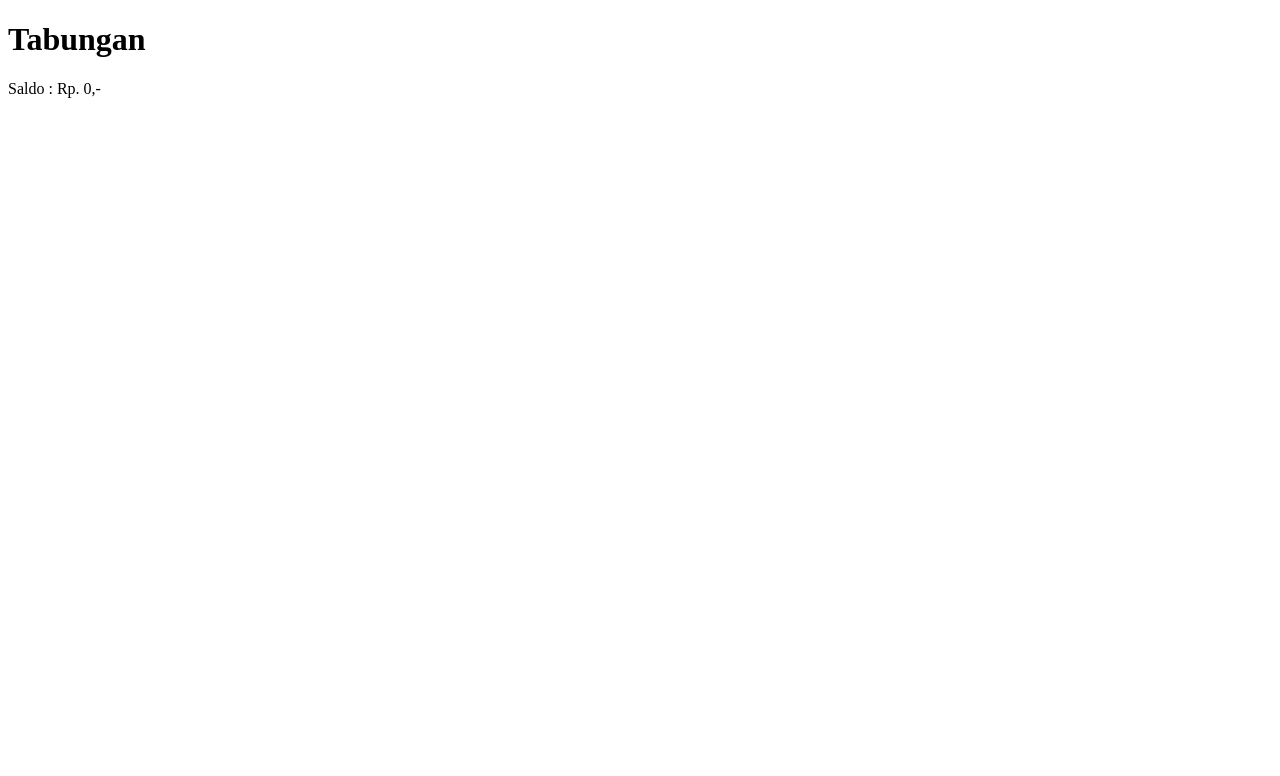
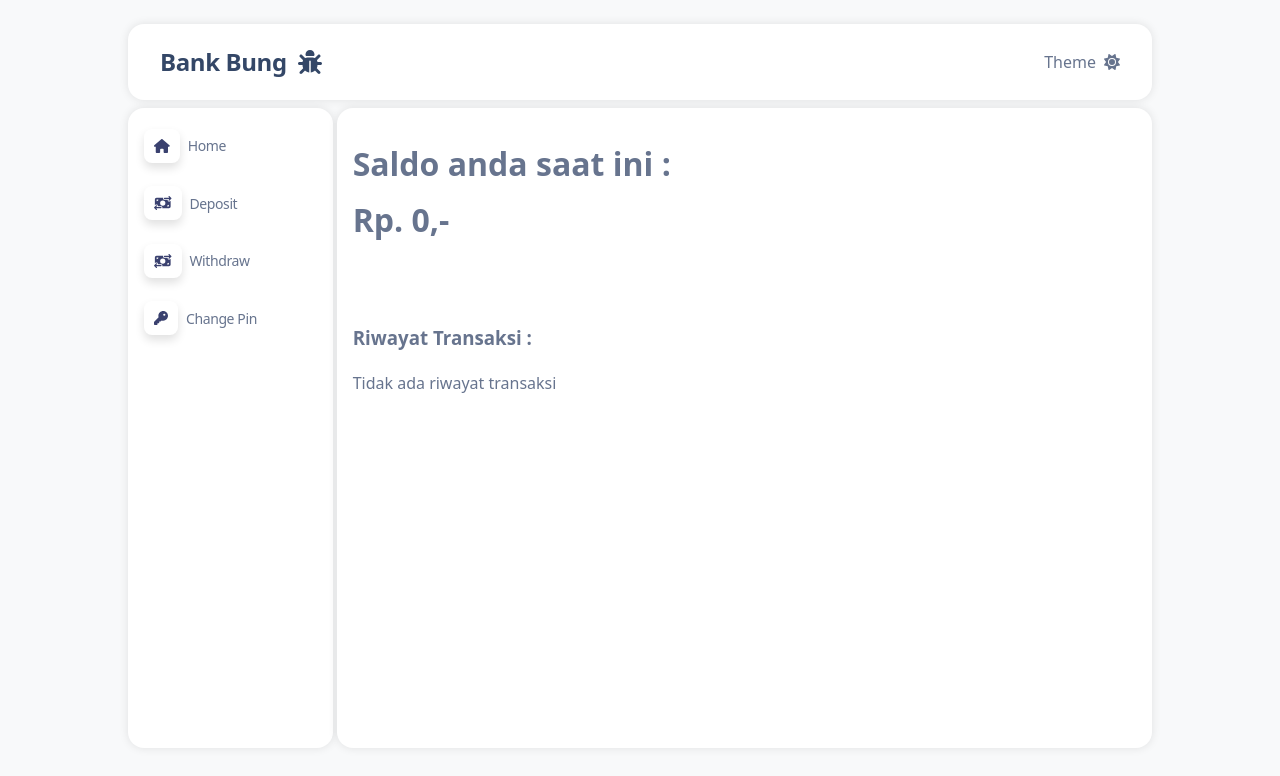
Before and after one commit to DeLuthpi/app-bank-react, a React (Vite) app: page / in a window 1280 px wide. Shown: the top 776 px of the page. Built offline with nearby package versions, Linux system fonts and the light colour scheme.

Commit message:
add navbar, sidebar and homepage view

```diff
--- a/index.html
+++ b/index.html
@@ -5,7 +5,7 @@
 		<meta name="viewport" content="width=device-width, initial-scale=1.0" />
 		<title>Bank Bung</title>
 	</head>
-	<body>
+	<body class="">
 		<div id="root"></div>
 		<script type="module" src="/src/main.jsx"></script>
 	</body>
--- /dev/null
+++ b/src/assets/css/navbar-style.css
@@ -0,0 +1,17 @@
+.navbar {
+	display: flex;
+	flex-wrap: wrap;
+	flex-direction: row;
+	align-items: center;
+	justify-content: space-between;
+	padding: 0 2rem;
+	background-color: #fff;
+	box-shadow: 0 0 10px rgba(0, 0, 0, 0.1);
+	width: 100%;
+	border-radius: 1rem;
+	margin-bottom: 0.5rem;
+}
+
+.icon-theme {
+	cursor: pointer;
+}
--- /dev/null
+++ b/src/assets/css/sidebar-style.css
@@ -0,0 +1,102 @@
+.sidebar {
+	width: 20%;
+	height: 80vh;
+	background-color: #fff;
+	border-radius: 1rem;
+	box-shadow: 0 0 10px rgba(0, 0, 0, 0.1);
+}
+
+ul {
+	margin-top: 0;
+}
+
+.nav-list {
+	flex-direction: column;
+	display: flex;
+	padding-left: 0;
+	margin-bottom: 0;
+	margin-top: 0.5rem;
+	list-style: none;
+}
+
+.nav-item {
+	margin-top: 0.125rem;
+	width: 100%;
+}
+
+.nav-link {
+	padding-top: 0.675rem;
+	padding-bottom: 0.675rem;
+	margin: 0 0.5rem;
+	display: flex;
+	align-items: center;
+	white-space: nowrap;
+	padding-left: 0.5rem;
+	padding-right: 0.5rem;
+	font-weight: 400;
+	color: #67748e;
+	font-size: 0.875rem;
+	transition: color 0.15s ease-in-out, background-color 0.15s ease-in-out, border-color 0.15s ease-in-out;
+}
+
+.nav-link.active {
+	color: #344767;
+	background-color: #e5e4e2;
+	font-weight: 600;
+	box-shadow: 0 20px 27px 0 rgba(0, 0, 0, 0.05);
+	border-radius: 0.5rem;
+}
+
+.nav-link:hover {
+	color: #344767;
+	background-color: #e5e4e2;
+	font-weight: 600;
+	box-shadow: 0 20px 27px 0 rgba(0, 0, 0, 0.05);
+	border-radius: 0.5rem;
+	transition-duration: 500ms;
+}
+
+.nav-link.active .icon {
+	background-image: linear-gradient(310deg, #344767 0%, #344767 100%);
+}
+
+.nav-link:hover .icon {
+	background-image: linear-gradient(310deg, #344767 0%, #344767 100%);
+	transition-duration: 500ms;
+}
+
+.nav-link .icon {
+	padding: 10px;
+}
+
+.icon-page {
+	border-radius: 0.5rem;
+	background-position: center;
+	box-shadow: 0 0.3125rem 0.625rem 0 rgba(0, 0, 0, 0.12);
+	background-color: #fff;
+	text-align: center;
+	margin-right: 0.25rem;
+	align-items: center;
+	display: flex;
+	justify-content: center;
+}
+
+.nav-item > .nav-link.active .icon svg path {
+	fill: #fff;
+}
+
+.nav-item > .nav-link .icon svg path {
+	fill: #3a416f;
+}
+
+.nav-item:hover > .nav-link .icon svg path {
+	fill: #fff;
+	transition-duration: 500ms;
+}
+
+.nav-link .nav-link-text {
+	pointer-events: none;
+	transition: 0.3s ease;
+	opacity: 1;
+	margin-left: 0.25rem;
+}
--- a/src/assets/css/style.css
+++ b/src/assets/css/style.css
@@ -0,0 +1,61 @@
+body {
+	margin: 0;
+	font-family: ui-sans-serif, system-ui, sans-serif, "Apple Color Emoji", "Segoe UI Emoji", "Segoe UI Symbol", "Noto Color Emoji";
+	font-size: 1rem;
+	font-weight: 400;
+	line-height: 1.5;
+	color: #67748e;
+	background-color: #f8f9fa;
+	-webkit-text-size-adjust: 100%;
+	-webkit-tap-highlight-color: rgba(0, 0, 0, 0);
+}
+
+body.dark-mode {
+	color: hsla(0, 0%, 100%, 0.8);
+	background-color: #141728;
+}
+
+a {
+	letter-spacing: -0.025rem;
+	color: #344767;
+	text-decoration: none;
+}
+
+.container {
+	height: auto;
+	width: 80%;
+	display: flex;
+	flex-wrap: wrap;
+	flex-direction: row;
+	justify-content: space-between;
+	margin: 0 auto;
+	padding-top: 1.5rem;
+}
+
+.main-page {
+	width: 100%;
+	height: 100%;
+	display: flex;
+	flex-wrap: wrap;
+	flex-direction: row;
+	justify-content: space-between;
+}
+
+.main-section {
+	width: 76.5%;
+	height: 76vh;
+	border-radius: 1rem;
+	background-color: #fff;
+	box-shadow: 0 0 10px rgba(0, 0, 0, 0.1);
+	padding: 1rem;
+}
+
+.main-title {
+	margin-top: 1rem;
+	margin-bottom: 0;
+}
+
+.main-saldo {
+	margin-top: 0.5rem;
+	margin-bottom: 5rem;
+}
--- /dev/null
+++ b/src/components/Navbar.jsx
@@ -0,0 +1,25 @@
+import '../assets/css/navbar-style.css';
+import { Link } from 'react-router-dom';
+import { FontAwesomeIcon } from '@fortawesome/react-fontawesome';
+import { useSelector, useDispatch } from 'react-redux';
+import { themeLight, themeDark } from "../redux/slices/themeSlice"
+
+const Navbar = () => {
+	const theme = useSelector(state => state.theme.darkMode);
+	const dispatch = useDispatch();
+	const handleDark = () => dispatch(themeDark());
+	const handleLight = () => dispatch(themeLight());
+
+	return (
+		<nav className='navbar'>
+			<div className="nav-logo">
+				<Link to='/'><h2>Bank Bung&ensp;<FontAwesomeIcon icon="fa-solid fa-bug" /></h2></Link>
+			</div>
+			<div className="nav-theme">
+				<span>Theme</span>&ensp;<FontAwesomeIcon className="icon-theme" onClick={theme ? handleLight : handleDark} icon={ theme ? "fa-solid fa-moon" : "fa-solid fa-sun"} />
+			</div>
+		</nav>
+	);
+};
+
+export default Navbar;
--- /dev/null
+++ b/src/components/Sidebar.jsx
@@ -0,0 +1,37 @@
+import '../assets/css/sidebar-style.css';
+import { Link } from 'react-router-dom';
+import { sidebarMenu } from "../helpers/const";
+import { FontAwesomeIcon } from '@fortawesome/react-fontawesome';
+import { useSelector, useDispatch } from 'react-redux';
+import { menuActive } from "../redux/slices/menuSlice"
+
+const Sidebar = () => {
+	const isActive = useSelector(state => state.menu.pageActive);
+	const dispatch = useDispatch();
+	const handleActive = () => {
+		dispatch(menuActive());
+	}
+
+	return (
+		<aside className="sidebar">
+			<div className="sidebar-nav">
+				<ul className="nav-list">
+					{sidebarMenu?.map((list) => {
+						return (
+							<li className="nav-item" key={list?.id}>
+								<Link className={`nav-link ${isActive === list?.navRoute ? "active" : ""}`} to={list?.navRoute} onClick={handleActive(list?.navRoute)}>
+									<div className="icon icon-page">
+										<FontAwesomeIcon icon={list?.navIcon} />
+									</div>
+									<span className="nav-link-text ms-1">{list?.navName}</span>
+								</Link>
+							</li>
+						)
+					})}
+				</ul>
+			</div>
+		</aside>
+	);
+};
+
+export default Sidebar;
--- /dev/null
+++ b/src/helpers/const.js
@@ -0,0 +1,28 @@
+const sidebarMenu = [
+	{
+		id: 1,
+		navRoute: "/home",
+		navName: "Home",
+		navIcon: "fa-solid fa-house",
+	},
+	{
+		id: 2,
+		navRoute: "/deposit",
+		navName: "Deposit",
+		navIcon: "fa-solid fa-money-bill-transfer",
+	},
+	{
+		id: 3,
+		navRoute: "/withdraw",
+		navName: "Withdraw",
+		navIcon: "fa-solid fa-money-bill-transfer",
+	},
+	{
+		id: 4,
+		navRoute: "/changepin",
+		navName: "Change Pin",
+		navIcon: "fa-solid fa-key",
+	},
+];
+
+export { sidebarMenu };
--- a/src/pages/Home.jsx
+++ b/src/pages/Home.jsx
@@ -1,12 +1,22 @@
 import { useSelector } from 'react-redux';
+import Sidebar from '../components/Sidebar';
+import Navbar from '../components/Navbar';
 
 const Home = () => {
-	const tabungan = useSelector(state => state.account.tabungan);
+	const saldo = useSelector(state => state.account.saldo);
 
 	return (
-		<div>
-			<h1>Tabungan</h1>
-			<p>Saldo : Rp. {tabungan},-</p>
+		<div className='container'>
+			<Navbar />
+			<div className="main-page">
+				<Sidebar />
+				<div className="main-section">
+					<h1 className="main-title">Saldo anda saat ini :</h1>
+					<h1 className="main-saldo">Rp. {saldo},-</h1>
+					<h3>Riwayat Transaksi :</h3>
+					<p className="main-desc">Tidak ada riwayat transaksi</p>
+				</div>
+			</div>
 		</div>
 	)
 };
--- a/src/redux/slices/accountSlice.js
+++ b/src/redux/slices/accountSlice.js
@@ -3,14 +3,14 @@ import { createSlice } from "@reduxjs/toolkit";
 const accountSlice = createSlice({
 	name: "account",
 	initialState: {
-		tabungan: 0,
+		saldo: 0,
 	},
 	reducers: {
 		deposit(state, action) {
-			state.tabungan += action.payload;
+			state.saldo += action.payload;
 		},
 		withdraw(state, action) {
-			state.tabungan -= action.payload;
+			state.saldo -= action.payload;
 		},
 	},
 });
--- /dev/null
+++ b/src/redux/slices/menuSlice.js
@@ -0,0 +1,16 @@
+import { createSlice } from "@reduxjs/toolkit";
+
+const menuSlice = createSlice({
+	name: "page",
+	initialState: {
+		pageActive: "home",
+	},
+	reducers: {
+		menuActive(state, action) {
+			state.pageActive = action.payload;
+		},
+	},
+});
+
+export const { menuActive } = menuSlice.actions;
+export default menuSlice.reducer;
--- /dev/null
+++ b/src/redux/slices/themeSlice.js
@@ -0,0 +1,21 @@
+import { createSlice } from "@reduxjs/toolkit";
+
+const themeSlice = createSlice({
+	name: "theme",
+	initialState: {
+		darkMode: false,
+	},
+	reducers: {
+		themeDark(state) {
+			state.darkMode = true;
+			document.body.classList.add("dark-mode");
+		},
+		themeLight(state) {
+			state.darkMode = false;
+			document.body.classList.remove("dark-mode");
+		},
+	},
+});
+
+export const { themeDark, themeLight } = themeSlice.actions;
+export default themeSlice.reducer;
--- a/src/redux/store.js
+++ b/src/redux/store.js
@@ -1,9 +1,13 @@
 import { configureStore } from "@reduxjs/toolkit";
 import accountSlice from "./slices/accountSlice";
+import themeSlice from "./slices/themeSlice";
+import menuSlice from "./slices/menuSlice";
 
 const store = configureStore({
 	reducer: {
 		account: accountSlice,
+		theme: themeSlice,
+		menu: menuSlice,
 	},
 });
 
```
